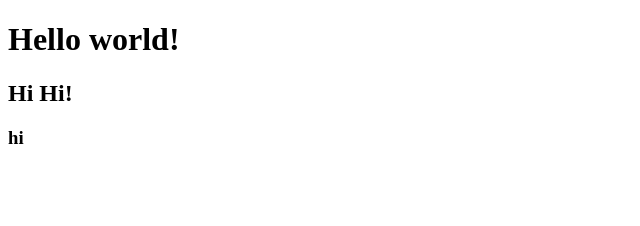
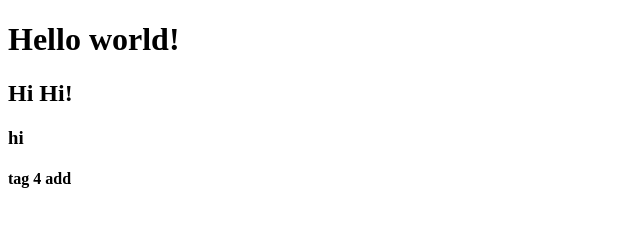
Before and after one commit to RostotskiyKirill/gitTest, a plain HTML site: page index.html in a window 1280 px wide. Shown: the full height of the page, 0-640 px from the left. Drawn offline with Linux system fonts and the light colour scheme.

```diff
--- a/index.html
+++ b/index.html
@@ -10,6 +10,7 @@
     <h1>Hello world!</h1>
     <h2>Hi Hi!</h2>
     <h3>hi</h3>
+    <h4>tag 4 add</h4>
     <!-- git init - инициализируем гит в проекте, чтобы он "следил" за изменениями на проекте
     git config --local user.name "Kirill" - делаем изменения в гит локальными под одним юзером
     git config --local user.email kk@mail.ru - добавили почту
```
Also changed, not shown: 1 other file.
